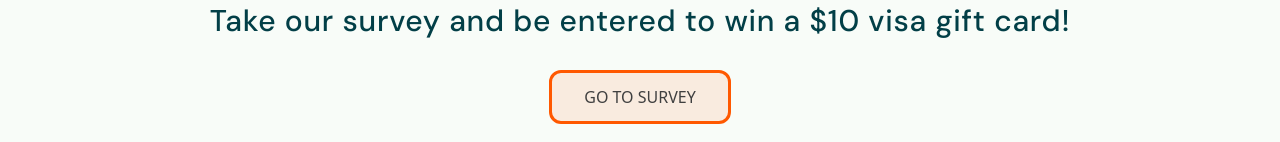
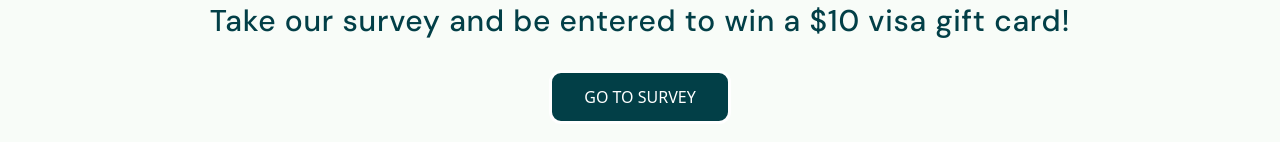
Before and after one commit to langararec/IDEAS-website, a React (Vite) app in the folder frontend/: page / in a window 1280 px wide. Shown: the part 810-952 px from the top of the page. Built offline with nearby package versions, Linux system fonts and the light colour scheme.

Commit message:
changes post deployment

```diff
--- a/frontend/index.html
+++ b/frontend/index.html
@@ -8,7 +8,7 @@
     <title>Innovate Recreation</title>
     <meta name="title" content="Innovate Recreation" />
     <meta name="description" content="Research project exploring Inclusion, Diversity, Equity, and Accessibility in public recreation for immigrant and racialized communities in British Columbia. Funded by SSHRC." />
-    <meta name="keywords" content="public recreation, IDEA, inclusion, diversity, equity, accessibility, immigrant communities, racialized communities, British Columbia, research, SSHRC, Langara College, belonging, dignity, justice, joy" />
+    <meta name="keywords" content="public recreation, IDEAs, inclusion, diversity, equity, accessibility, immigrant communities, racialized communities, British Columbia, research, SSHRC, Langara College, belonging, dignity, justice, joy" />
     <meta name="author" content="Langara College Applied Research Centre" />
     <meta name="robots" content="index, follow" />
     <meta name="language" content="English" />
@@ -22,7 +22,7 @@
     <!-- Open Graph / Facebook -->
     <meta property="og:type" content="website" />
     <meta property="og:url" content="https://innovaterecreation.ca/" />
-    <meta property="og:title" content="IDEA in Public Recreation - Research Project" />
+    <meta property="og:title" content="IDEAs in Public Recreation" />
     <meta property="og:description" content="Research project exploring Inclusion, Diversity, Equity, and Accessibility in public recreation for immigrant and racialized communities in British Columbia." />
     <meta property="og:image" content="https://innovaterecreation.ca/og-image.jpg" />
     <meta property="og:image:width" content="1200" />
--- a/frontend/src/pages/Home/Hero.tsx
+++ b/frontend/src/pages/Home/Hero.tsx
@@ -19,7 +19,7 @@ const Hero: React.FC = () => {
                         target="_blank"
                         rel="noopener noreferrer"
                         aria-label="Take the research survey (opens in new tab)"
-                        className="inline-block bg-accent/10  text-neutral-700 border-3 border-accent px-8 py-3 rounded-xl mt-4 hover:bg-primary-dark focus:bg-primary-dark focus:outline-none focus:ring-2 focus:ring-primary focus:ring-offset-2 transition-all font-medium text-center duration-300  hover:scale-105"
+                        className="inline-block bg-primary  text-white border-3 px-8 py-3 rounded-xl mt-4 hover:bg-primary-dark focus:bg-primary-dark focus:outline-none focus:ring-2 focus:ring-primary focus:ring-offset-2 transition-all font-medium text-center duration-300  hover:scale-105"
                     >
                         GO TO SURVEY
                     </a>
--- a/frontend/src/pages/Team/TeamCard.tsx
+++ b/frontend/src/pages/Team/TeamCard.tsx
@@ -83,7 +83,7 @@ ${isTransitioning ? 'scale-100 duration-400' : 'scale-100 opacity-100 duration-5
                             href={info.linkedin}
                             target="_blank"
                             rel="noopener noreferrer"
-                            className="text-blue-500 hover:text-blue-600 transition-colors"
+                            className="text-blue-600/90 hover:text-blue-600 transition-colors"
                         >
                             <FaLinkedin size={28} />
                         </a>
```
